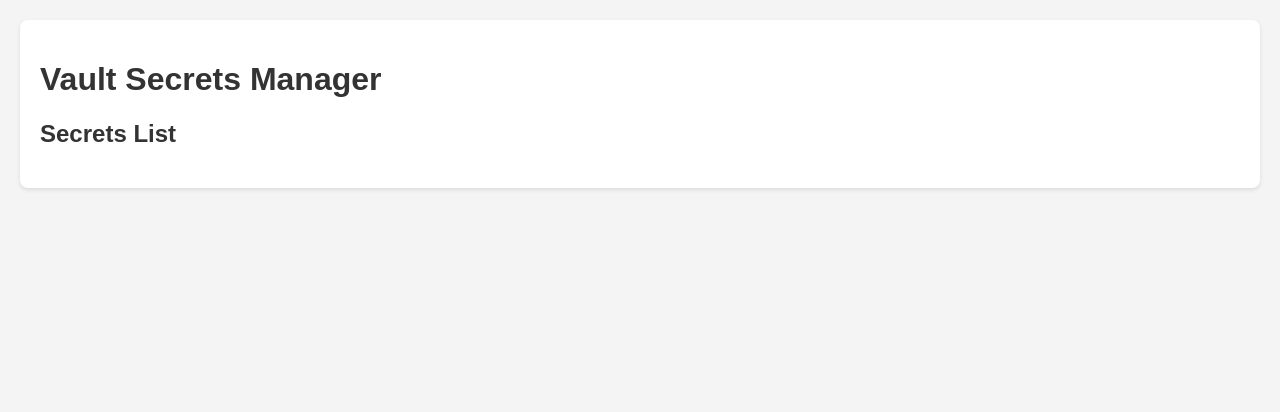
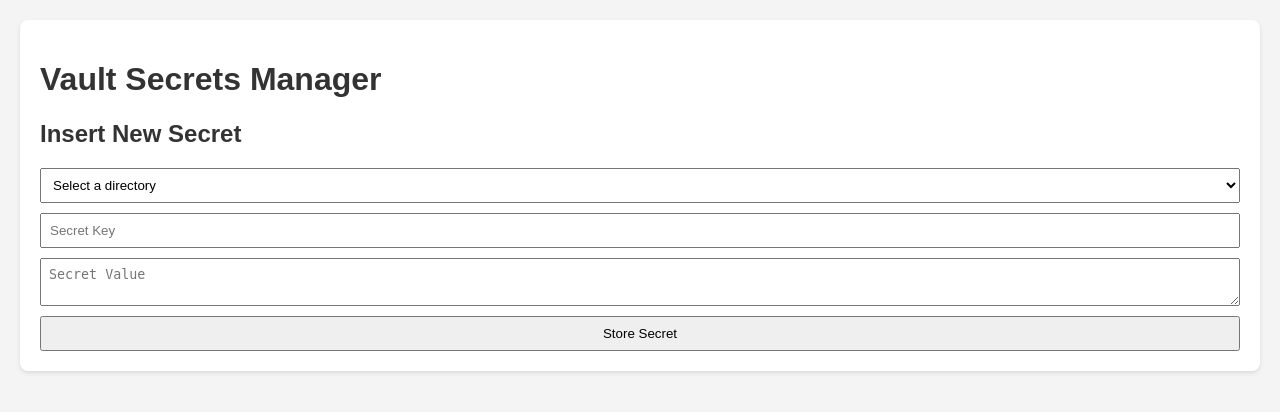
Before and after one commit to lukas-pastva/vaultie, a Flask app: page / in a window 1280 px wide. Shown: the top 412 px of the page. Run offline with Flask 3, Linux system fonts and the light colour scheme; data that the repository does not hold is empty.

Commit message:
feat: Initial commit.

```diff
--- a/app.py
+++ b/app.py
@@ -33,10 +33,10 @@ authenticate_with_vault()
 def index():
     return render_template('index.html')
 
-def recursive_list_secrets(parent_path=''):
+def recursive_list_secrets(parent_path='', directories_only=False):
     list_cmd = f"curl -s --header \"X-Vault-Token: {VAULT_TOKEN}\" -X LIST {VAULT_ADDR}/v1/kv/metadata/{parent_path}"
     list_response = subprocess.run(list_cmd, shell=True, capture_output=True, text=True)
-    secrets = []
+    items = []
 
     if list_response.returncode == 0:
         try:
@@ -44,27 +44,32 @@ def recursive_list_secrets(parent_path=''):
             keys = response_data.get('data', {}).get('keys', [])
             for key in keys:
                 if key.endswith('/'):
-                    # It's a folder, recurse into it
-                    secrets.extend(recursive_list_secrets(f"{parent_path}{key}"))
-                else:
-                    # It's a secret, add its path to the list
-                    secrets.append(f"{parent_path}{key}")
+                    # It's a folder
+                    if directories_only:
+                        # If only directories are needed, add to the list
+                        items.append(f"{parent_path}{key}")
+                    # Recurse into the directory
+                    items.extend(recursive_list_secrets(f"{parent_path}{key}", directories_only))
+                elif not directories_only:
+                    # It's a secret, and if secrets are needed, add its path to the list
+                    items.append(f"{parent_path}{key}")
         except json.JSONDecodeError as e:
             app.logger.error(f"JSON parsing error: {str(e)}")
     else:
-        app.logger.error(f"Failed to list secrets at path: '{parent_path}'. Response: {list_response.stderr}")
+        app.logger.error(f"Failed to list items at path: '{parent_path}'. Response: {list_response.stderr}")
 
-    return secrets
+    return items
 
 @app.route('/list-secrets', methods=['GET'])
 def list_secrets():
+    directories_only = request.args.get('directories_only', 'false').lower() == 'true'
     parent_path = request.args.get('parent', '')
-    app.logger.debug(f"Attempting to list secrets at path: '{parent_path}' with token prefix: {VAULT_TOKEN[:4]}****")
+    app.logger.debug(f"Attempting to list items at path: '{parent_path}' with token prefix: {VAULT_TOKEN[:4]}****, directories only: {directories_only}")
     try:
-        secrets = recursive_list_secrets(parent_path)
-        return jsonify({"secrets": secrets}), 200
+        items = recursive_list_secrets(parent_path, directories_only)
+        return jsonify({"directories" if directories_only else "secrets": items}), 200
     except Exception as e:
-        app.logger.error(f"Error listing secrets recursively at path: '{parent_path}'. Exception: {e}")
+        app.logger.error(f"Error listing items recursively at path: '{parent_path}'. Exception: {e}")
         return jsonify({"success": False, "error": str(e)}), 500
 
 if __name__ == '__main__':
--- a/templates/index.html
+++ b/templates/index.html
@@ -16,18 +16,12 @@
             border-radius: 8px;
             box-shadow: 0 2px 4px rgba(0,0,0,0.1);
         }
-        ul {
-            list-style-type: none;
-            padding: 0;
-        }
-        li {
+        select, input, textarea, button {
+            display: block;
+            margin-top: 10px;
+            width: 100%;
             padding: 8px;
-            background: #e9e9e9;
-            margin-bottom: 8px;
-            border-radius: 4px;
-        }
-        li:hover {
-            background: #dcdcdc;
+            box-sizing: border-box; /* Ensures padding does not affect total width */
         }
     </style>
 </head>
@@ -35,29 +29,55 @@
 <div class="container">
     <h1>Vault Secrets Manager</h1>
     <div>
-        <h2>Secrets List</h2>
-        <ul id="secretsList"></ul>
+        <h2>Insert New Secret</h2>
+        <select id="directorySelect">
+            <option value="">Select a directory</option>
+            <!-- Directories will be populated here -->
+        </select>
+        <input type="text" id="newSecretKey" placeholder="Secret Key">
+        <textarea id="newSecretValue" placeholder="Secret Value"></textarea>
+        <button onclick="storeSecret()">Store Secret</button>
     </div>
 </div>
 
 <script>
-    async function loadSecrets() {
-        const response = await fetch('/list-secrets');
+    async function loadDirectories() {
+        const response = await fetch('/list-secrets?directories_only=true'); // Adjust the URL as needed
         if (response.ok) {
             const data = await response.json();
-            const secretsList = document.getElementById('secretsList');
-            secretsList.innerHTML = ''; // Clear existing list
-            data.secrets.forEach(secret => {
-                const li = document.createElement('li');
-                li.textContent = secret;
-                secretsList.appendChild(li);
+            const directorySelect = document.getElementById('directorySelect');
+            data.secrets.forEach(directory => {
+                const option = document.createElement('option');
+                option.value = directory;
+                option.textContent = directory;
+                directorySelect.appendChild(option);
             });
         } else {
-            console.error('Failed to load secrets');
+            console.error('Failed to load directories');
         }
     }
 
-    document.addEventListener('DOMContentLoaded', loadSecrets);
+    async function storeSecret() {
+        const directory = document.getElementById('directorySelect').value;
+        const key = document.getElementById('newSecretKey').value;
+        const value = document.getElementById('newSecretValue').value;
+
+        const response = await fetch('/store-secret', {
+            method: 'POST',
+            headers: {
+                'Content-Type': 'application/json',
+            },
+            body: JSON.stringify({path: `${directory}${key}`, data: JSON.parse(value)}),
+        });
+
+        if (response.ok) {
+            alert('Secret stored successfully');
+        } else {
+            alert('Failed to store secret');
+        }
+    }
+
+    document.addEventListener('DOMContentLoaded', loadDirectories);
 </script>
 </body>
 </html>
```
